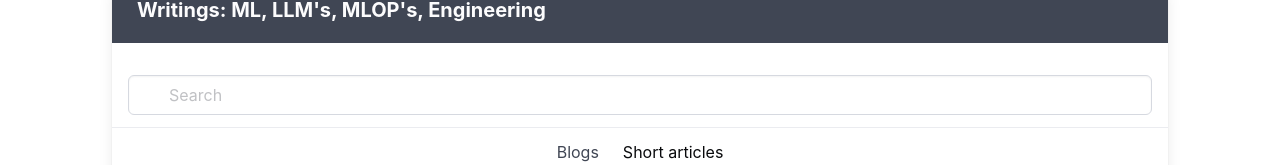
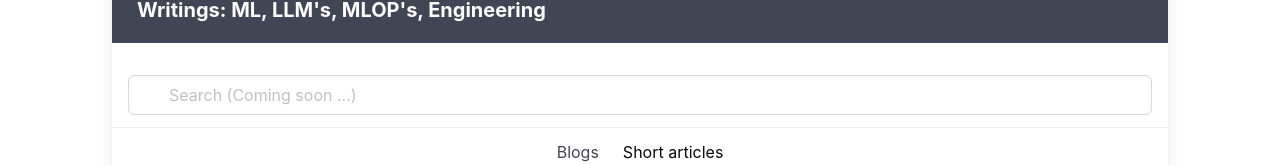
Before and after one commit to nishantb06/nishantb06.github.io, a React (Create React App) app: page /writings in a window 1280 px wide. Shown: the part 122-287 px from the top of the page. Built offline with nearby package versions, Linux system fonts and the light colour scheme; data requests are answered from the project's data file.

Commit message:
minor fix

```diff
--- a/src/components/Writings.js
+++ b/src/components/Writings.js
@@ -34,7 +34,7 @@ const Writings = () => {
                             <input
                                 className="input"
                                 type="text"
-                                placeholder="Search"
+                                placeholder="Search (Coming soon ...)"
                                 value={searchTerm}
                                 onChange={(e) => setSearchTerm(e.target.value)}
                             />
```
